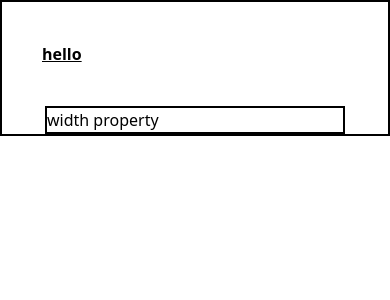
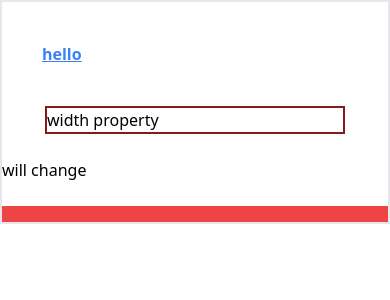
Before and after one commit to Sai4158/Icecream-store, a React (Vite) app in the folder React_tailwindcss/: page / in a window 390 px wide. Shown: the top 300 px of the page. Built offline with nearby package versions, Linux system fonts and the light colour scheme.

Commit message:
responsive screen in tailwindcss

```diff
--- a/React_tailwindcss/src/App.jsx
+++ b/React_tailwindcss/src/App.jsx
@@ -10,6 +10,22 @@ const App = () => {
       <div className="container mx-auto border-2 border-red-900 min-w-1 max-w-[300px]">
         width property
       </div>
+
+      <br />
+      {/* this will background color will change based on the screen size */}
+      <div className="sm:bg-red-500 md:bg-blue-400 lg:bg-green-500 xl:bg-gray-500 2x:bg-black">
+        <h1>will change</h1>
+      </div>
+
+      <div>
+        <br />
+        <div className="sm:bg-green-400 sm:flex">
+          <div className="border-2 border-red-500"></div>
+          <div className="border-2 border-red-500"></div>
+          <div className="border-2 border-red-500"></div>
+          <div className="border-2 border-red-500"></div>
+        </div>
+      </div>
     </div>
   );
 };
--- a/React_tailwindcss/tailwind.config.js
+++ b/React_tailwindcss/tailwind.config.js
@@ -2,20 +2,40 @@
 export default {
   content: ["./index.html", "./src/**/*.{js,ts,jsx,tsx}"],
   theme: {
+    //This for the responsive screen
+    screens: {
+      sm: "640px",
+      // => @media (min-width: 640px) { ... }
+
+      md: "768px",
+      // => @media (min-width: 768px) { ... }
+
+      lg: "1024px",
+      // => @media (min-width: 1024px) { ... }
+
+      xl: "1280px",
+      // => @media (min-width: 1280px) { ... }
+
+      "2xl": "1536px",
+      // => @media (min-width: 1536px) { ... }
+    },
+
     // this is how you get the custom colors
-    colors: {
-      transparent: "transparent",
-      current: "currentColor",
-      white: "#ffffff",
-      purple: "#3f3cbb",
-      midnight: "#121063",
-      metal: "#565584",
-      tahiti: "#3ab7bf",
-      silver: "#ecebff",
-      "bubble-gum": "#ff77e9",
-      bermuda: "#78dcca",
+    // when you place them in the extend floder, the stock colors wont change
+    extend: {
+      // colors: {
+      //   transparent: "transparent",
+      //   current: "currentColor",
+      //   white: "#ffffff",
+      //   purple: "#3f3cbb",
+      //   midnight: "#121063",
+      //   metal: "#565584",
+      //   tahiti: "#3ab7bf",
+      //   silver: "#ecebff",
+      //   "bubble-gum": "#ff77e9",
+      //   bermuda: "#78dcca",
+      // },
     },
-    extend: {},
   },
   plugins: [],
 };
```
